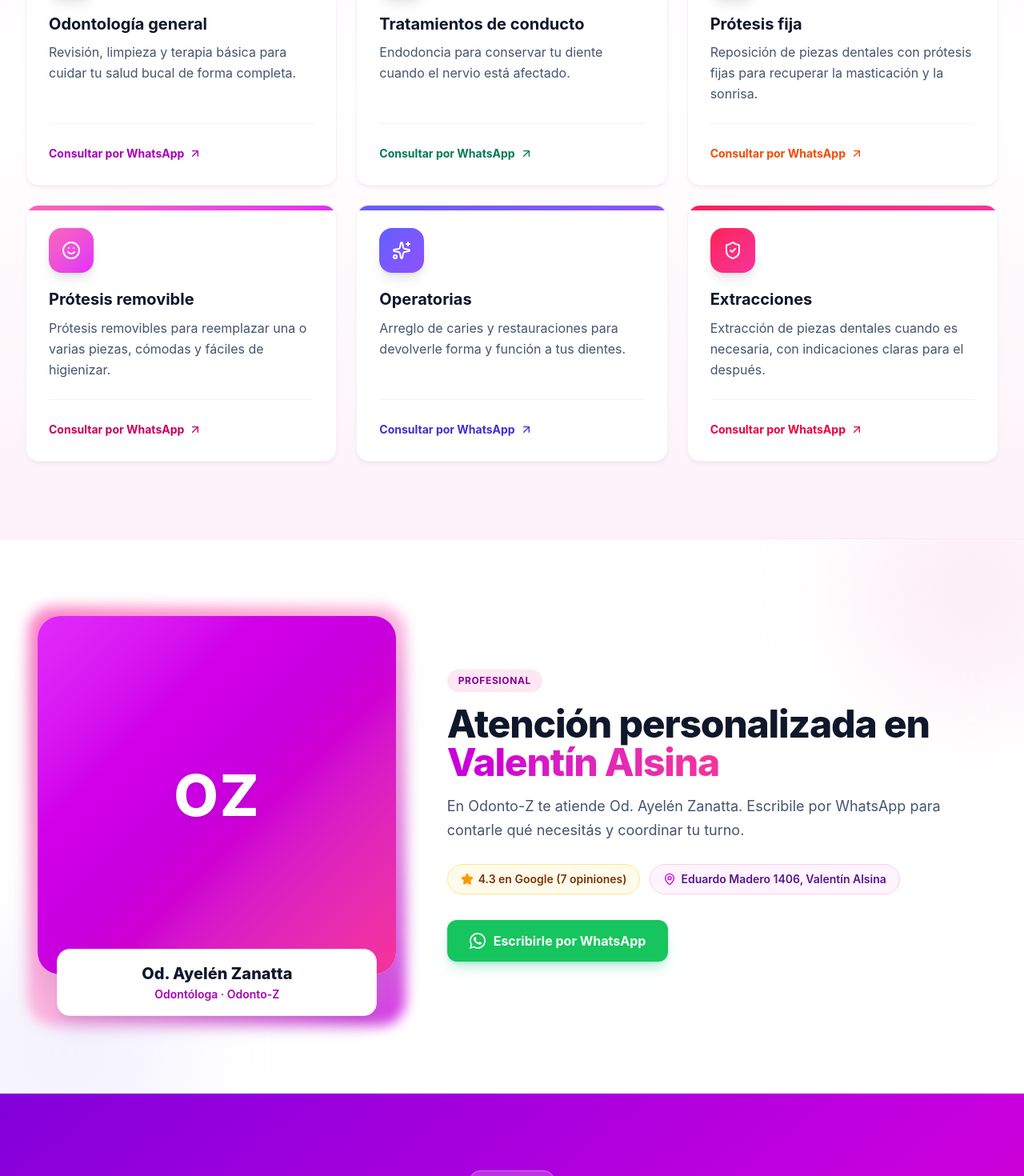
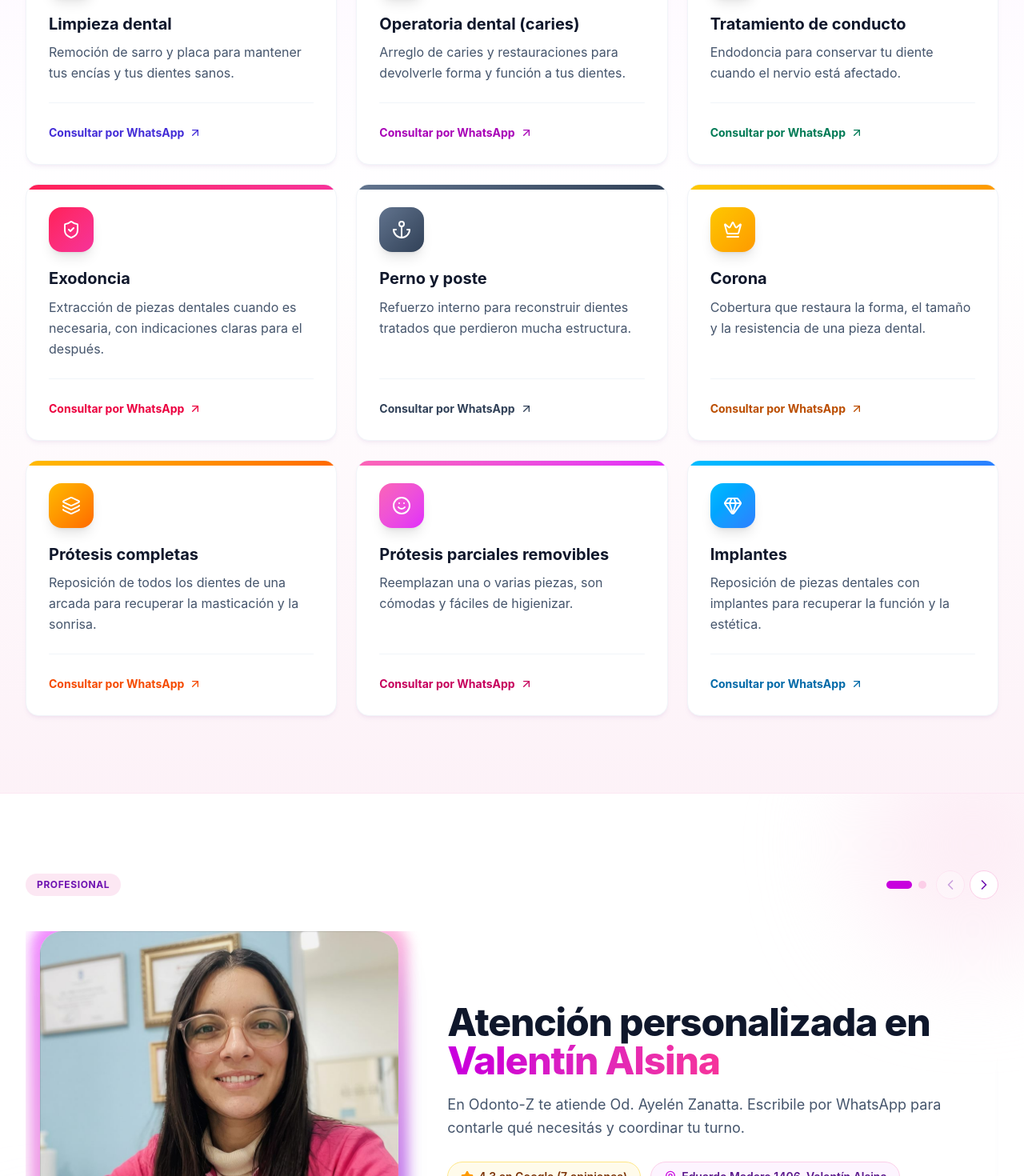
Before and after one commit to LuisLazaro12319/odonto-z, a React (Vite) app: page / in a window 1280 px wide. Shown: the part 1240-2710 px from the top of the page at 80% size. Built offline with nearby package versions, Linux system fonts and the light colour scheme.

Commit message:
Foto de la Od. Ayelen, carrusel Profesional / Equipo de trabajo, servicios reales y medios de pago
Co-Authored-By: Claude Sonnet 5.5 <noreply@anthropic.com>

```diff
--- a/index.html
+++ b/index.html
@@ -4,9 +4,9 @@
     <meta charset="UTF-8" />
     <meta name="viewport" content="width=device-width, initial-scale=1.0" />
     <title>Odonto-Z | Consultorio odontológico en Valentín Alsina</title>
-    <meta name="description" content="Odonto-Z, consultorio odontológico en Valentín Alsina, Buenos Aires. Odontología general, tratamientos de conducto, prótesis, operatorias y extracciones. Pedí tu turno por WhatsApp." />
+    <meta name="description" content="Odonto-Z, consultorio odontológico en Valentín Alsina, Buenos Aires. Limpieza dental, operatorias, tratamientos de conducto, coronas, prótesis, implantes y extracciones. Pedí tu turno por WhatsApp." />
     <meta property="og:title" content="Odonto-Z | Consultorio odontológico en Valentín Alsina" />
-    <meta property="og:description" content="Odontología general, tratamientos de conducto, prótesis, operatorias y extracciones en Eduardo Madero 1406, Valentín Alsina. Pedí tu turno por WhatsApp." />
+    <meta property="og:description" content="Limpieza dental, operatorias, tratamientos de conducto, coronas, prótesis, implantes y extracciones en Eduardo Madero 1406, Valentín Alsina. Pedí tu turno por WhatsApp." />
     <meta property="og:type" content="website" />
     <meta name="twitter:card" content="summary" />
     <link rel="preconnect" href="https://fonts.googleapis.com">
--- a/src/components/LocationSection.tsx
+++ b/src/components/LocationSection.tsx
@@ -1,5 +1,5 @@
 import React, { useState } from 'react';
-import { Check, Clock, Copy, ExternalLink, MapPin, Navigation, Phone } from 'lucide-react';
+import { Check, Clock, Copy, ExternalLink, MapPin, Navigation, Phone, Wallet } from 'lucide-react';
 import { CLINIC, SCHEDULE, getClinicStatus } from '../data/clinicData';
 
 export const LocationSection: React.FC = () => {
@@ -76,6 +76,23 @@ export const LocationSection: React.FC = () => {
             </div>
             {status.detail && <p className="text-xs text-slate-500">{status.detail}</p>}
 
+            <div className="pt-5 border-t border-pink-100">
+              <div className="flex items-center gap-2 text-sm font-bold text-slate-900 mb-3">
+                <Wallet className="w-4 h-4 text-fuchsia-600" />
+                <span>Medios de pago</span>
+              </div>
+              <div className="flex flex-wrap gap-2">
+                {CLINIC.paymentMethods.map((m) => (
+                  <span
+                    key={m}
+                    className="px-3 py-1.5 rounded-full bg-fuchsia-50 text-purple-900 border border-pink-200 text-xs font-semibold"
+                  >
+                    {m}
+                  </span>
+                ))}
+              </div>
+            </div>
+
             <div className="flex flex-wrap gap-2.5 pt-1">
               <a
                 href={CLINIC.mapsUrl}
--- a/src/components/ProfessionalSection.tsx
+++ b/src/components/ProfessionalSection.tsx
@@ -1,12 +1,30 @@
-import React from 'react';
-import { MapPin, Star } from 'lucide-react';
-import { CLINIC, whatsappUrl } from '../data/clinicData';
+import React, { useRef, useState } from 'react';
+import { ChevronLeft, ChevronRight, MapPin, Star, UserRound } from 'lucide-react';
+import { CLINIC, TEAM, whatsappUrl } from '../data/clinicData';
 import { WhatsAppIcon } from './BrandIcons';
 
-// Si el consultorio no tiene foto cargada, se muestran las iniciales en una tarjeta de color.
-const FOTO = CLINIC.photo ? `${import.meta.env.BASE_URL}${CLINIC.photo}` : null;
+const SLIDES = ['Profesional', 'Equipo de trabajo'];
+
+const rutaFoto = (foto: string | null) => (foto ? `${import.meta.env.BASE_URL}${foto}` : null);
 
 export const ProfessionalSection: React.FC = () => {
+  const pista = useRef<HTMLDivElement>(null);
+  const [activo, setActivo] = useState(0);
+  const foto = rutaFoto(CLINIC.photo);
+
+  const alScrollear = () => {
+    const el = pista.current;
+    if (!el || el.clientWidth === 0) return;
+    setActivo(Math.round(el.scrollLeft / el.clientWidth));
+  };
+
+  const irA = (i: number) => {
+    const el = pista.current;
+    if (!el) return;
+    const destino = Math.max(0, Math.min(SLIDES.length - 1, i));
+    el.scrollTo({ left: destino * el.clientWidth, behavior: 'smooth' });
+  };
+
   return (
     <section id="profesional" className="relative py-20 lg:py-24 bg-white border-b border-pink-100 overflow-hidden">
       <div
@@ -19,14 +37,66 @@ export const ProfessionalSection: React.FC = () => {
       />
 
       <div className="relative max-w-7xl mx-auto px-4 sm:px-6 lg:px-8">
+        {/* Encabezado del carrusel: el título cambia según la tarjeta que se está viendo */}
+        <div className="flex items-center justify-between gap-4 mb-10">
+          <div className="inline-block px-3.5 py-1.5 rounded-full bg-pink-100 text-purple-800 text-xs font-bold uppercase tracking-wider">
+            {SLIDES[activo]}
+          </div>
+
+          <div className="flex items-center gap-3">
+            <div className="flex items-center gap-2" role="tablist" aria-label="Secciones del carrusel">
+              {SLIDES.map((nombre, i) => (
+                <button
+                  key={nombre}
+                  type="button"
+                  role="tab"
+                  aria-selected={activo === i}
+                  aria-label={nombre}
+                  onClick={() => irA(i)}
+                  className={`h-2.5 rounded-full transition-all cursor-pointer ${
+                    activo === i ? 'w-8 bg-fuchsia-600' : 'w-2.5 bg-pink-200 hover:bg-pink-300'
+                  }`}
+                />
+              ))}
+            </div>
+            <div className="flex items-center gap-1.5">
+              <button
+                type="button"
+                onClick={() => irA(activo - 1)}
+                disabled={activo === 0}
+                aria-label="Anterior"
+                className="w-9 h-9 rounded-full border border-pink-200 bg-white text-purple-800 flex items-center justify-center hover:bg-pink-50 disabled:opacity-35 disabled:cursor-default transition-colors cursor-pointer"
+              >
+                <ChevronLeft className="w-5 h-5" />
+              </button>
+              <button
+                type="button"
+                onClick={() => irA(activo + 1)}
+                disabled={activo === SLIDES.length - 1}
+                aria-label="Siguiente"
+                className="w-9 h-9 rounded-full border border-pink-200 bg-white text-purple-800 flex items-center justify-center hover:bg-pink-50 disabled:opacity-35 disabled:cursor-default transition-colors cursor-pointer"
+              >
+                <ChevronRight className="w-5 h-5" />
+              </button>
+            </div>
+          </div>
+        </div>
+
+        <div
+          ref={pista}
+          onScroll={alScrollear}
+          className="no-scrollbar flex overflow-x-auto snap-x snap-mandatory scroll-smooth"
+        >
+          {/* Tarjeta 1: la profesional */}
+          <div className="basis-full w-full min-w-0 grow-0 shrink-0 snap-center px-1">
             <div className="grid grid-cols-1 lg:grid-cols-12 gap-12 items-center">
               <div className="lg:col-span-5">
                 <div className="relative max-w-md mx-auto">
-              <div className="absolute -inset-3 rounded-[2rem] bg-gradient-to-br from-pink-400 via-pink-300 to-fuchsia-600 opacity-80 blur-sm" />
+                  <div className="absolute -inset-3 rounded-[2rem] bg-gradient-to-br from-fuchsia-400 via-pink-300 to-purple-600 opacity-80 blur-sm" />
                   <div className="relative rounded-[1.75rem] overflow-hidden bg-pink-100 shadow-2xl shadow-purple-900/20 aspect-square">
-                {FOTO ? (
+                    {foto ? (
                       <img
-                    src={FOTO}
+                        src={foto}
                         alt={`${CLINIC.professional}, odontóloga de ${CLINIC.name}`}
                         loading="lazy"
                         className="w-full h-full object-cover"
@@ -47,9 +117,6 @@ export const ProfessionalSection: React.FC = () => {
               </div>
 
               <div className="lg:col-span-7">
-            <div className="inline-block px-3.5 py-1.5 rounded-full bg-pink-100 text-fuchsia-800 text-xs font-bold uppercase tracking-wider mb-4">
-              Profesional
-            </div>
                 <h2 className="text-3xl sm:text-4xl lg:text-5xl font-extrabold text-slate-900 tracking-tight mb-4">
                   Atención personalizada en{' '}
                   <span className="bg-gradient-to-r from-fuchsia-600 to-pink-500 bg-clip-text text-transparent">
@@ -57,8 +124,8 @@ export const ProfessionalSection: React.FC = () => {
                   </span>
                 </h2>
                 <p className="text-lg text-slate-600 leading-relaxed mb-7">
-              En {CLINIC.name} te atiende {CLINIC.professional}. Escribile por WhatsApp para contarle qué necesitás y
-              coordinar tu turno.
+                  En {CLINIC.name} te atiende {CLINIC.professional}. Escribile por WhatsApp para contarle qué
+                  necesitás y coordinar tu turno.
                 </p>
 
                 <div className="flex flex-wrap items-center gap-3 text-sm font-semibold mb-8">
@@ -81,6 +148,7 @@ export const ProfessionalSection: React.FC = () => {
                   </div>
                 </div>
 
+                <div className="flex flex-wrap items-center gap-3">
                   <a
                     href={whatsappUrl(`Hola ${CLINIC.professional}! Quisiera pedir un turno.`)}
                     target="_blank"
@@ -90,6 +158,68 @@ export const ProfessionalSection: React.FC = () => {
                     <WhatsAppIcon className="w-5 h-5" />
                     <span>Escribirle por WhatsApp</span>
                   </a>
+                  <button
+                    type="button"
+                    onClick={() => irA(1)}
+                    className="inline-flex items-center gap-1.5 px-5 py-3.5 text-sm font-bold text-purple-800 bg-pink-50 hover:bg-pink-100 border border-pink-200 rounded-xl transition-colors cursor-pointer"
+                  >
+                    <span>Conocé al equipo</span>
+                    <ChevronRight className="w-4 h-4" />
+                  </button>
+                </div>
+              </div>
+            </div>
+          </div>
+
+          {/* Tarjeta 2: el equipo de trabajo */}
+          <div className="basis-full w-full min-w-0 grow-0 shrink-0 snap-center px-1">
+            <div className="max-w-3xl mb-10">
+              <h2 className="text-3xl sm:text-4xl lg:text-5xl font-extrabold text-slate-900 tracking-tight mb-4">
+                Equipo de{' '}
+                <span className="bg-gradient-to-r from-fuchsia-600 to-pink-500 bg-clip-text text-transparent">
+                  trabajo
+                </span>
+              </h2>
+              <p className="text-lg text-slate-600 leading-relaxed">
+                Las personas que te reciben y te acompañan en cada consulta en {CLINIC.name}.
+              </p>
+            </div>
+
+            <div className="grid grid-cols-1 sm:grid-cols-2 lg:grid-cols-3 gap-6">
+              {TEAM.map((m) => {
+                const fotoMiembro = rutaFoto(m.photo);
+                return (
+                  <div
+                    key={m.role}
+                    className="bg-white rounded-3xl border border-pink-100 shadow-lg shadow-purple-900/5 overflow-hidden"
+                  >
+                    <div className="aspect-[4/3] bg-gradient-to-br from-fuchsia-50 to-pink-100 flex items-center justify-center">
+                      {fotoMiembro ? (
+                        <img
+                          src={fotoMiembro}
+                          alt={`${m.name ?? m.role}, ${m.role.toLowerCase()} de ${CLINIC.name}`}
+                          loading="lazy"
+                          className="w-full h-full object-cover"
+                        />
+                      ) : (
+                        <div className="flex flex-col items-center gap-2 text-fuchsia-400">
+                          <div className="w-20 h-20 rounded-full border-2 border-dashed border-fuchsia-300 flex items-center justify-center">
+                            <UserRound className="w-9 h-9" />
+                          </div>
+                          <span className="text-xs font-semibold">Foto del integrante</span>
+                        </div>
+                      )}
+                    </div>
+                    <div className="px-5 py-4 text-center">
+                      <p className="text-xs font-bold uppercase tracking-wider text-fuchsia-700">{m.role}</p>
+                      <p className={`mt-1 text-base font-bold ${m.name ? 'text-slate-900' : 'text-slate-400 italic'}`}>
+                        {m.name ?? 'Nombre y apellido'}
+                      </p>
+                    </div>
+                  </div>
+                );
+              })}
+            </div>
           </div>
         </div>
       </div>
--- a/src/components/ServicesSection.tsx
+++ b/src/components/ServicesSection.tsx
@@ -1,5 +1,16 @@
 import React from 'react';
-import { Activity, ArrowUpRight, Layers, ShieldCheck, Smile, Sparkles, Stethoscope } from 'lucide-react';
+import {
+  Activity,
+  Anchor,
+  ArrowUpRight,
+  Crown,
+  Gem,
+  Layers,
+  ShieldCheck,
+  Smile,
+  Sparkles,
+  Stethoscope,
+} from 'lucide-react';
 import { CLINIC, SERVICES, whatsappUrl, type DentalService } from '../data/clinicData';
 
 // Clases escritas completas para que Tailwind las detecte.
@@ -39,6 +50,24 @@ const ESTILOS: Record<DentalService['icon'], { icon: React.ReactNode; badge: str
     badge: 'from-pink-400 to-fuchsia-500',
     barra: 'from-pink-400 to-fuchsia-500',
     link: 'text-pink-700 hover:text-fuchsia-900',
+  },
+  crown: {
+    icon: <Crown className="w-6 h-6 text-white" />,
+    badge: 'from-yellow-400 to-amber-500',
+    barra: 'from-yellow-400 to-amber-500',
+    link: 'text-amber-700 hover:text-amber-900',
+  },
+  anchor: {
+    icon: <Anchor className="w-6 h-6 text-white" />,
+    badge: 'from-slate-500 to-slate-700',
+    barra: 'from-slate-500 to-slate-700',
+    link: 'text-slate-700 hover:text-slate-900',
+  },
+  gem: {
+    icon: <Gem className="w-6 h-6 text-white" />,
+    badge: 'from-sky-400 to-blue-500',
+    barra: 'from-sky-400 to-blue-500',
+    link: 'text-sky-700 hover:text-sky-900',
   },
 };
 
--- a/src/data/clinicData.ts
+++ b/src/data/clinicData.ts
@@ -23,9 +23,12 @@ export const CLINIC = {
   googleRating: '4.3',
   googleReviews: 7,
   // Foto de la profesional (ruta dentro de /public). Sin foto, se muestran sus iniciales.
-  photo: null as string | null,
+  photo: 'images/ayelen.jpg' as string | null,
   // Textos que se repiten en el inicio, el pie y la descripción para Google.
-  servicesSummary: 'odontología general, tratamientos de conducto, prótesis, operatorias y extracciones',
+  servicesSummary:
+    'limpieza dental, operatorias, tratamientos de conducto, coronas, prótesis, implantes y extracciones',
+  // Medios de pago publicados en sus historias de Instagram.
+  paymentMethods: ['Transferencia bancaria / Mercado Pago', 'Tarjeta de débito o crédito', 'Efectivo'],
   hoursSummary: 'Lunes a viernes hasta las 17 hs',
   headline: 'Sonreí con',
   headlineHighlight: 'confianza y seguridad',
@@ -35,45 +38,77 @@ export interface DentalService {
   id: string;
   name: string;
   description: string;
-  icon: 'stethoscope' | 'sparkles' | 'layers' | 'shield' | 'activity' | 'smile';
+  icon: 'stethoscope' | 'sparkles' | 'layers' | 'shield' | 'activity' | 'smile' | 'crown' | 'anchor' | 'gem';
 }
+
+export interface TeamMember {
+  role: string;
+  /** Nombre y foto: quedan en null hasta que el consultorio los envíe. */
+  name: string | null;
+  photo: string | null;
+}
+
+// Equipo de trabajo del consultorio. Completar nombre y foto de cada integrante.
+export const TEAM: TeamMember[] = [
+  { role: 'Odontóloga', name: CLINIC.professional, photo: CLINIC.photo },
+  { role: 'Recepcionista', name: null, photo: null },
+  { role: 'Asistente dental', name: null, photo: null },
+];
 
 export const SERVICES: DentalService[] = [
   {
-    id: 'general',
-    name: 'Odontología general',
-    description: 'Revisión, limpieza y terapia básica para cuidar tu salud bucal de forma completa.',
+    id: 'limpieza',
+    name: 'Limpieza dental',
+    description: 'Remoción de sarro y placa para mantener tus encías y tus dientes sanos.',
+    icon: 'sparkles',
+  },
+  {
+    id: 'operatoria',
+    name: 'Operatoria dental (caries)',
+    description: 'Arreglo de caries y restauraciones para devolverle forma y función a tus dientes.',
     icon: 'stethoscope',
   },
   {
     id: 'conducto',
-    name: 'Tratamientos de conducto',
+    name: 'Tratamiento de conducto',
     description: 'Endodoncia para conservar tu diente cuando el nervio está afectado.',
     icon: 'activity',
   },
   {
-    id: 'protesis-fija',
-    name: 'Prótesis fija',
-    description: 'Reposición de piezas dentales con prótesis fijas para recuperar la masticación y la sonrisa.',
+    id: 'exodoncia',
+    name: 'Exodoncia',
+    description: 'Extracción de piezas dentales cuando es necesaria, con indicaciones claras para el después.',
+    icon: 'shield',
+  },
+  {
+    id: 'perno-poste',
+    name: 'Perno y poste',
+    description: 'Refuerzo interno para reconstruir dientes tratados que perdieron mucha estructura.',
+    icon: 'anchor',
+  },
+  {
+    id: 'corona',
+    name: 'Corona',
+    description: 'Cobertura que restaura la forma, el tamaño y la resistencia de una pieza dental.',
+    icon: 'crown',
+  },
+  {
+    id: 'protesis-completa',
+    name: 'Prótesis completas',
+    description: 'Reposición de todos los dientes de una arcada para recuperar la masticación y la sonrisa.',
     icon: 'layers',
   },
   {
-    id: 'protesis-removible',
-    name: 'Prótesis removible',
-    description: 'Prótesis removibles para reemplazar una o varias piezas, cómodas y fáciles de higienizar.',
+    id: 'protesis-parcial',
+    name: 'Prótesis parciales removibles',
+    description: 'Reemplazan una o varias piezas, son cómodas y fáciles de higienizar.',
     icon: 'smile',
   },
   {
-    id: 'operatorias',
-    name: 'Operatorias',
-    description: 'Arreglo de caries y restauraciones para devolverle forma y función a tus dientes.',
-    icon: 'sparkles',
-  },
-  {
-    id: 'extracciones',
-    name: 'Extracciones',
-    description: 'Extracción de piezas dentales cuando es necesaria, con indicaciones claras para el después.',
-    icon: 'shield',
+    id: 'implantes',
+    name: 'Implantes',
+    description: 'Reposición de piezas dentales con implantes para recuperar la función y la estética.',
+    icon: 'gem',
   },
 ];
 
--- a/src/index.css
+++ b/src/index.css
@@ -6,6 +6,14 @@
     scroll-behavior: smooth;
   }
 
+  /* Carrusel: sin barra de desplazamiento visible. */
+  .no-scrollbar {
+    scrollbar-width: none;
+  }
+  .no-scrollbar::-webkit-scrollbar {
+    display: none;
+  }
+
   /* El encabezado queda fijo arriba: así los títulos no se tapan al ir a una sección. */
   section[id] {
     scroll-margin-top: 5rem;
```
Also changed, not shown: public/images/ayelen.jpg (added). Lines whose indentation alone changed are shown as unchanged.
